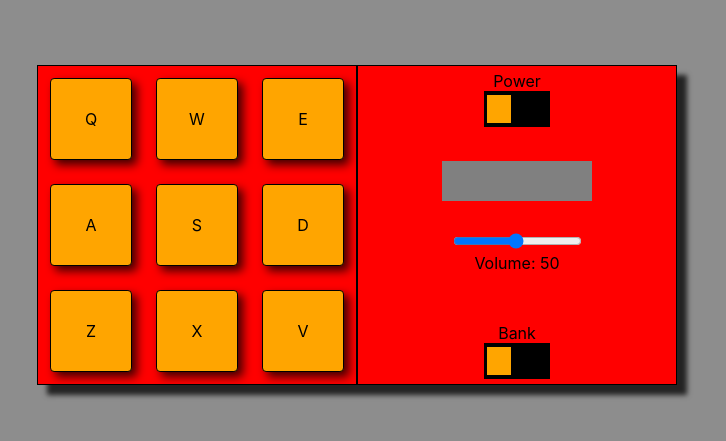
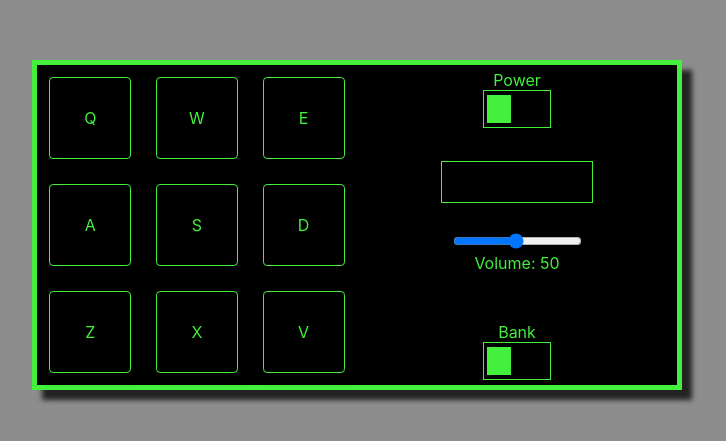
Before and after one commit to Kaleb-kougl/drum-machine, a React (Create React App) app: page / in a window 1280 px wide. Shown: the part 175-616 px from the top of the page, without its empty margins (283-1009 px from the left). Built offline with nearby package versions, Linux system fonts and the light colour scheme.

Commit message:
Chaning colors to black and green for spooky season

```diff
--- a/src/components/Card.js
+++ b/src/components/Card.js
@@ -140,13 +140,16 @@ class Card extends Component {
                 minWidth: '40em',
                 minHeight: '20em',
                 maxWidth: '40em',
-                backgroundColor: 'red',
+                backgroundColor: 'black',
                 alignSelf: 'center',
                 justifySelf: 'center',
                 padding: '0px',
                 boxShadow: '10px 10px 5px 0px rgba(0,0,0,0.75)',
                 display: "flex",
                 flexDirection: "row",
+                borderColor: 'rgb( 67, 240, 61 )',
+                borderWidth: '5px',
+                borderStyle: 'solid'
             }}>
             <DrumButtonsView
                 soundsArray={this.state.soundsArray}
--- a/src/components/ControlsView.js
+++ b/src/components/ControlsView.js
@@ -8,13 +8,11 @@ const ControlsView = (props) => {
   return (
     <div style={{
         flex: 1,
-        borderColor: 'black',
-        borderWidth: '1px',
-        borderStyle: 'solid',
         display: 'flex',
         alignItems: 'center',
         flexDirection: 'column',
         justifyContent: 'space-between',
+        color: 'rgb( 67, 240, 61 )',
     }}>
     <ToggleSwitch
       variableToToggle={props.powerOn}
--- a/src/components/DrumButton.js
+++ b/src/components/DrumButton.js
@@ -56,13 +56,14 @@ class DrumButton extends Component {
 };
 
 const styles = {
-    borderColor: 'black',
+    borderColor: 'rgb( 67, 240, 61 )',
     borderWidth: '1px',
     borderStyle: 'solid',
+    color: 'rgb( 67, 240, 61 )',
     width: '25%',
     height: '25%',
     boxShadow: '5px 5px 10px 0px rgba(0,0,0,0.75)',
-    backgroundColor: 'orange',
+    backgroundColor: 'black',
     borderRadius: '5%',
     display: 'flex',
     justifyContent: 'center',
--- a/src/components/DrumButtonsView.js
+++ b/src/components/DrumButtonsView.js
@@ -20,9 +20,6 @@ const DrumButtonsView = (props) => {
   return (
     <div style={{
         flex: 1,
-        borderColor: 'black',
-        borderWidth: '1px',
-        borderStyle: 'solid',
         display: 'flex',
         flexWrap: 'wrap',
         justifyContent: 'space-around',
--- a/src/components/SoundView.js
+++ b/src/components/SoundView.js
@@ -6,10 +6,14 @@ const SoundView = (props) => {
         <div style={{
             height: '40px',
             width: '150px',
-            backgroundColor: 'gray',
+            backgroundColor: 'black',
             display: 'flex',
             justifyContent: 'center',
-            alignItems: 'center'
+            alignItems: 'center',
+            borderColor: 'rgb( 67, 240, 61 )',
+            borderWidth: '1px',
+            borderStyle: 'solid',
+            color: 'rgb( 67, 240, 61 )'
         }}>
             {props.lastPlayedSound}
         </div>
--- a/src/components/ToggleSwitch.js
+++ b/src/components/ToggleSwitch.js
@@ -8,12 +8,15 @@ const ToggleSwitch = (props) => {
     }
 
     return(
-        <div style={{textAlign: 'center', margin: '5px'}}>
+        <div style={{textAlign: 'center', margin: '5px', color: 'rgb( 67, 240, 61 )',}}>
             {props.display}
             <div style={{
                 width: '60px',
                 height: '36px',
                 backgroundColor: 'black',
+                borderWidth: '1px',
+                borderStyle: 'solid',
+                borderColor: 'rgb( 67, 240, 61 )',
                 display: 'flex',
                 alignItems: 'center',
                 justifyContent: side,
@@ -25,7 +28,7 @@ const ToggleSwitch = (props) => {
                 <div style={{
                     width: '40%',
                     height: '80%',
-                    backgroundColor: 'orange',
+                    backgroundColor: 'rgb( 67, 240, 61 )',
                 }} />
             </div>
         </div>
```
